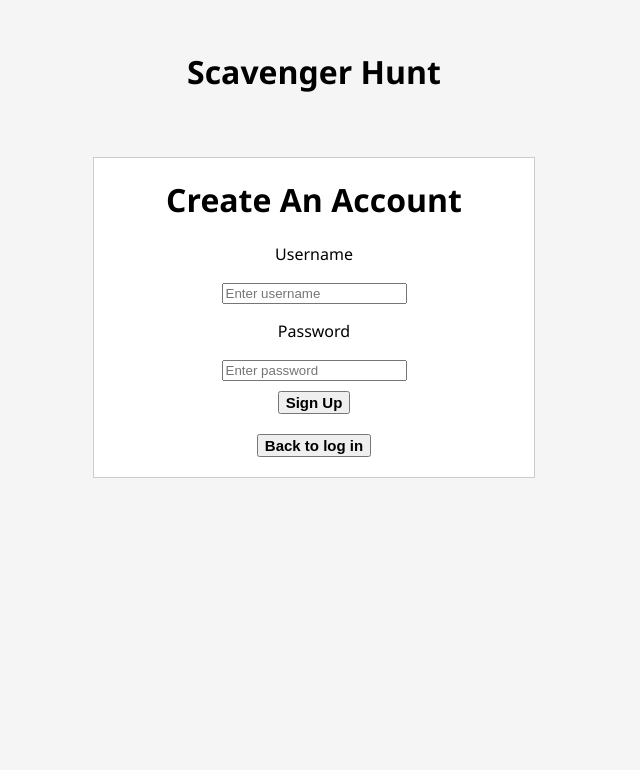
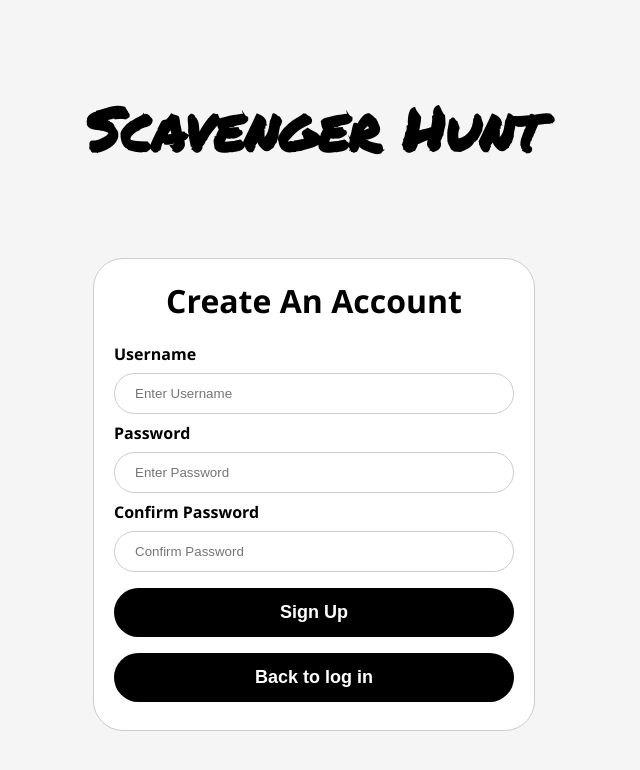
Before and after one commit to mauvesky1/ButterflySite, a Vue app: page /createAccount in a window 1280 px wide. Shown: the top 770 px of the page, without its empty margins (326-966 px from the left). Built offline with nearby package versions, Linux system fonts and the light colour scheme.

Commit message:
prevent user from logging in if they do not fill in required input boxes and add conditional rendering to prevent that from happening

```diff
--- a/package.json
+++ b/package.json
@@ -11,8 +11,10 @@
     "aframe": "^1.0.4",
     "ar.js": "^2.2.2",
     "core-js": "^3.6.4",
+    "vee-validate": "^3.2.5",
     "vue": "^2.6.11",
-    "vue-router": "^3.1.6"
+    "vue-router": "^3.1.6",
+    "vuelidate": "^0.7.5"
   },
   "devDependencies": {
     "@vue/cli-plugin-babel": "~4.3.0",
--- a/public/index.html
+++ b/public/index.html
@@ -8,6 +8,10 @@
       content="width=device-width, user-scalable=no, minimum-scale=1.0, maximum-scale=1.0"
     />
     <link rel="icon" href="<%= BASE_URL %>favicon.ico" />
+    <link
+      href="https://fonts.googleapis.com/css2?family=Permanent+Marker&display=swap"
+      rel="stylesheet"
+    />
     <title><%= htmlWebpackPlugin.options.title %></title>
   </head>
   <body>
--- a/src/App.vue
+++ b/src/App.vue
@@ -19,34 +19,34 @@
 
 <script>
 export default {
-  name: 'App',
+  name: "App",
   data() {
     return {
       authenticated: false,
       mockAccount: [
         {
-          username: 'parent1',
-          password: 'password'
+          username: "parent1",
+          password: "password"
         },
         {
-          username: 'parent2',
-          password: 'northcoders'
+          username: "parent2",
+          password: "northcoders"
         }
       ]
-    }
+    };
   },
   methods: {
     setAuthenticated(status) {
-      this.authenticated = status
+      this.authenticated = status;
     },
     logout() {
-      this.authenticated = false
+      this.authenticated = false;
     },
     addNewParent(newParentUser) {
-      this.mockAccount = [...this.mockAccount, newParentUser]
+      this.mockAccount = [...this.mockAccount, newParentUser];
     }
   }
-}
+};
 </script>
 
 <style>
@@ -59,10 +59,13 @@ h1 {
 }
 #app {
   margin: auto;
-  font-family: 'Segoe UI', Tahoma, Geneva, Verdana, sans-serif;
+  font-family: "Segoe UI", Tahoma, Geneva, Verdana, sans-serif;
 }
 .game-title {
   text-align: center;
   line-height: 4;
+  font-family: "Permanent Marker", cursive;
+  font-size: 60px;
+  margin: 0;
 }
 </style>
--- a/src/components/CreateAccount.vue
+++ b/src/components/CreateAccount.vue
@@ -1,84 +1,184 @@
 <template>
   <div id="new-account-login">
-    <h1>Create An Account</h1>
-    <p>Username</p>
+    <h1 class="createAccount-title">Create An Account</h1>
+
     <form @submit="addNewParentUser">
+      <label class="username-signup">Username</label>
       <input
         type="text"
         name="username"
         v-model="input.username"
-        placeholder="Enter username"
+        placeholder="Enter Username"
         required
       />
-      <p>Password</p>
+
+      <label class="password-signup">Password</label>
       <input
         type="password"
         name="password"
         v-model="input.password"
-        placeholder="Enter password"
+        placeholder="Enter Password"
         required
       />
-      <br />
-      <button class="signUpBtn" type="submit" value="submit">
-        Sign Up
-      </button>
+
+      <label class="confirm-password">Confirm Password</label>
+      <input
+        type="password"
+        name="confirmPassword"
+        v-model="input.confirmPassword"
+        placeholder="Confirm Password"
+        required
+      />
 
       <br />
+      <p
+        v-if="input.password !== input.confirmPassword"
+        class="invalid-password"
+      >Passwords do not match!</p>
+
+      <p
+        class="signedUp-msg"
+        v-if="input.signedUp && input.password === input.confirmPassword"
+      >You have created an account!</p>
+      <button
+        class="signUpBtn"
+        type="submit"
+        v-on:click="
+          input.username.length !== 0 && input.password.length !== 0 && input.confirmPassword.length !== 0
+            ? (input.signedUp = !input.signedUp)
+            : (input.signedUp = false)
+        "
+      >Sign Up</button>
     </form>
+
     <button class="backToLogIn">
-      <router-link :to="{ name: 'login' }" class="backToLogIn"
-        >Back to log in</router-link
-      >
+      <router-link :to="{ name: 'login' }" class="backToLogIn">Back to log in</router-link>
     </button>
   </div>
 </template>
 
 <script>
 export default {
-  name: 'CreateAccount',
+  name: "CreateAccount",
   data() {
     return {
       input: {
-        username: '',
-        password: ''
+        username: "",
+        password: "",
+        confirmPassword: "",
+        signedUp: false
       }
-    }
+    };
   },
   methods: {
     addNewParentUser(event) {
-      event.preventDefault()
+      event.preventDefault();
       const newParentUser = {
         username: this.input.username,
         password: this.input.password
+      };
+
+      if (this.input.password === this.input.confirmPassword) {
+        this.$emit("add-new-parent", newParentUser);
       }
-      this.$emit('add-new-parent', newParentUser)
-      ;(this.input.username = ''), (this.input.password = '')
+      (this.input.username = ""),
+        (this.input.password = ""),
+        (this.input.confirmPassword = "");
     }
   }
-}
+};
 </script>
 
 <style>
 #new-account-login {
   width: 400px;
   border: 1px solid #cccccc;
-  background-color: #ffffff;
   margin: auto;
   margin-top: 10px;
   padding: 20px;
+  color: white;
+  border-radius: 30px;
+  background-color: white;
+}
+.valid-password {
+  color: black;
+}
+.invalid-password {
+  color: black;
+}
+.createAccount-title {
   text-align: center;
+  color: black;
 }
 .signUpBtn {
-  margin-top: 10px;
-  margin-bottom: 20px;
   text-decoration: none;
   font-weight: bold;
-  font-size: 15px;
+  font-size: 18px;
+  background-color: black;
+  color: white;
+  padding: 14px 20px;
+  margin: 8px 0;
+  border: none;
+  border-radius: 40px;
+  cursor: pointer;
+  width: 100%;
+}
+.signUpBtn:hover {
+  background-color: rgb(16, 71, 173);
+  color: white;
 }
 .backToLogIn {
   text-decoration: none;
   color: black;
   font-weight: bold;
-  font-size: 15px;
+  text-decoration: none;
+  font-weight: bold;
+  font-size: 18px;
+  background-color: black;
+  color: white;
+  padding: 14px 20px;
+  margin: 8px 0;
+  border: none;
+  border-radius: 40px;
+  cursor: pointer;
+  width: 100%;
+}
+.backToLogIn:hover {
+  background-color: rgb(16, 71, 173);
+  color: white;
+}
+
+input[type="text"],
+input[type="password"] {
+  width: 100%;
+  padding: 12px 20px;
+  margin: 8px 0;
+  display: inline-block;
+  border: 1px solid #ccc;
+  box-sizing: border-box;
+  border-radius: 40px;
+}
+
+.username-signup {
+  font-weight: bold;
+  color: black;
+}
+
+.password-signup {
+  font-weight: bold;
+  color: black;
+}
+.confirm-password {
+  color: black;
+  font-weight: bold;
+}
+.signedUp-msg {
+  color: white;
+  font-weight: bold;
+  text-align: center;
+  font-size: 20px;
+  background-color: rgb(16, 71, 173);
+  border-radius: 20px;
+  padding: 12px 20px;
 }
 </style>
--- a/src/components/LoginForm.vue
+++ b/src/components/LoginForm.vue
@@ -1,64 +1,66 @@
 <template>
   <div id="login">
-    <h1>Sign In</h1>
-    <p class="username-login">Username</p>
+    <h1 class="sign-in-title">Sign In</h1>
+    <label class="username-login">Username</label>
     <input
       type="text"
       name="username"
       v-model="input.username"
-      placeholder="Enter username"
+      placeholder="Enter Username"
       required
     />
-    <p class="password-login">Password</p>
+    <br />
+
+    <label class="password-login">Password</label>
     <input
       type="password"
       name="password"
       v-model="input.password"
-      placeholder="Enter password"
+      placeholder="Enter Password"
       required
     />
     <br />
-    <button class="loginBtn" type="button" v-on:click="login()">Login</button>
+    <button class="login-btn" type="button" v-on:click="login()">Login</button>
     <br />
-    <button>
-      <router-link :to="{ name: 'createAccount' }" class="createAccountBtn"
-        >Create An Account</router-link
-      >
+    <button class="create-account-btn">
+      <router-link :to="{ name: 'createAccount' }" class="create-account-link">Create An Account</router-link>
     </button>
   </div>
 </template>
 
 <script>
 export default {
-  name: 'Login',
+  name: "Login",
   data() {
     return {
       input: {
-        username: '',
-        password: ''
+        username: "",
+        password: ""
       }
-    }
+    };
   },
   methods: {
     login() {
       for (let i = 0; i < this.$parent.mockAccount.length; i++) {
-        if (this.input.username !== '' && this.input.password !== '') {
+        if (this.input.username !== "" && this.input.password !== "") {
           if (
             this.input.username == this.$parent.mockAccount[i].username &&
             this.input.password == this.$parent.mockAccount[i].password
           ) {
-            this.$emit('authenticated', true)
-            this.$router.replace({ name: 'parentProfile' })
+            this.$emit("authenticated", true);
+            this.$router.replace({
+              name: "parentProfile"
+            });
           } else {
-            console.log('The username and / or password is incorrect')
+            console.log("The username and / or password is incorrect");
           }
         } else {
-          console.log('A username and password must be present')
+          console.log("A username and password must be present");
         }
       }
     }
   }
-}
+};
 </script>
 
 <style scoped>
@@ -66,30 +68,61 @@ export default {
   width: 400px;
   border: 1px solid #cccccc;
   background-color: #ffffff;
+  border-radius: 30px;
   margin: auto;
   margin-top: 10px;
   padding: 20px;
+  text-align: left;
+}
+.sign-in-title {
   text-align: center;
 }
 
-.loginBtn {
-  margin-left: 10px;
-  margin-top: 10px;
-  margin-bottom: 20px;
+.login-btn {
+  text-decoration: none;
   font-weight: bold;
-  color: black;
-  font-size: 15px;
+  font-size: 18px;
+  background-color: black;
+  color: white;
+  padding: 14px 20px;
+  margin: 8px 0;
+  border: none;
+  border-radius: 40px;
+  cursor: pointer;
+  width: 100%;
 }
 
-.createAccountBtn {
+.login-btn:hover {
+  background-color: rgb(16, 71, 173);
+  color: white;
+}
+
+.create-account-btn {
+  text-decoration: none;
   font-weight: bold;
+  font-size: 18px;
+  background-color: black;
+  padding: 14px 20px;
+  margin: 8px 0;
+  border: none;
+  border-radius: 40px;
+  cursor: pointer;
+  width: 100%;
+}
+
+.create-account-btn:hover {
+  background-color: rgb(16, 71, 173);
+  color: white;
+}
+
+.create-account-link {
   text-decoration: none;
-  color: black;
-  font-size: 15px;
+  color: white;
 }
 
 .username-login {
   font-weight: bold;
+  text-align: left;
 }
 
 .password-login {
--- a/src/main.js
+++ b/src/main.js
@@ -1,8 +1,10 @@
 import Vue from "vue";
 import App from "./App.vue";
+import Vuelidate from "vuelidate";
 import router from "./router";
 
 Vue.config.productionTip = false;
+Vue.use(Vuelidate);
 
 new Vue({
   router,
```
Also changed, not shown: src/components/ParentProfile.vue (+9 -9 lines), 1 other file (tests, documents, lock files or other folders).
